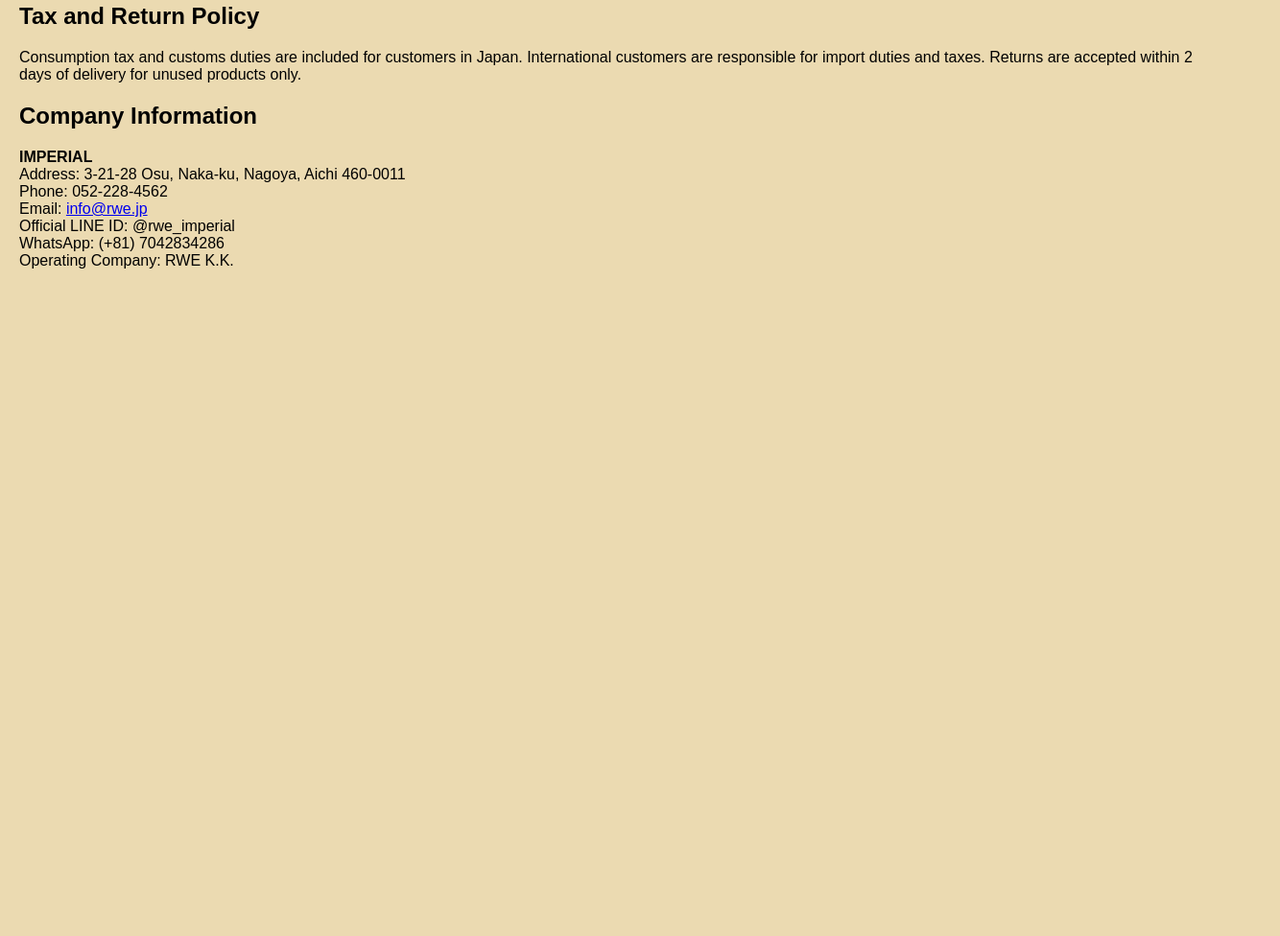
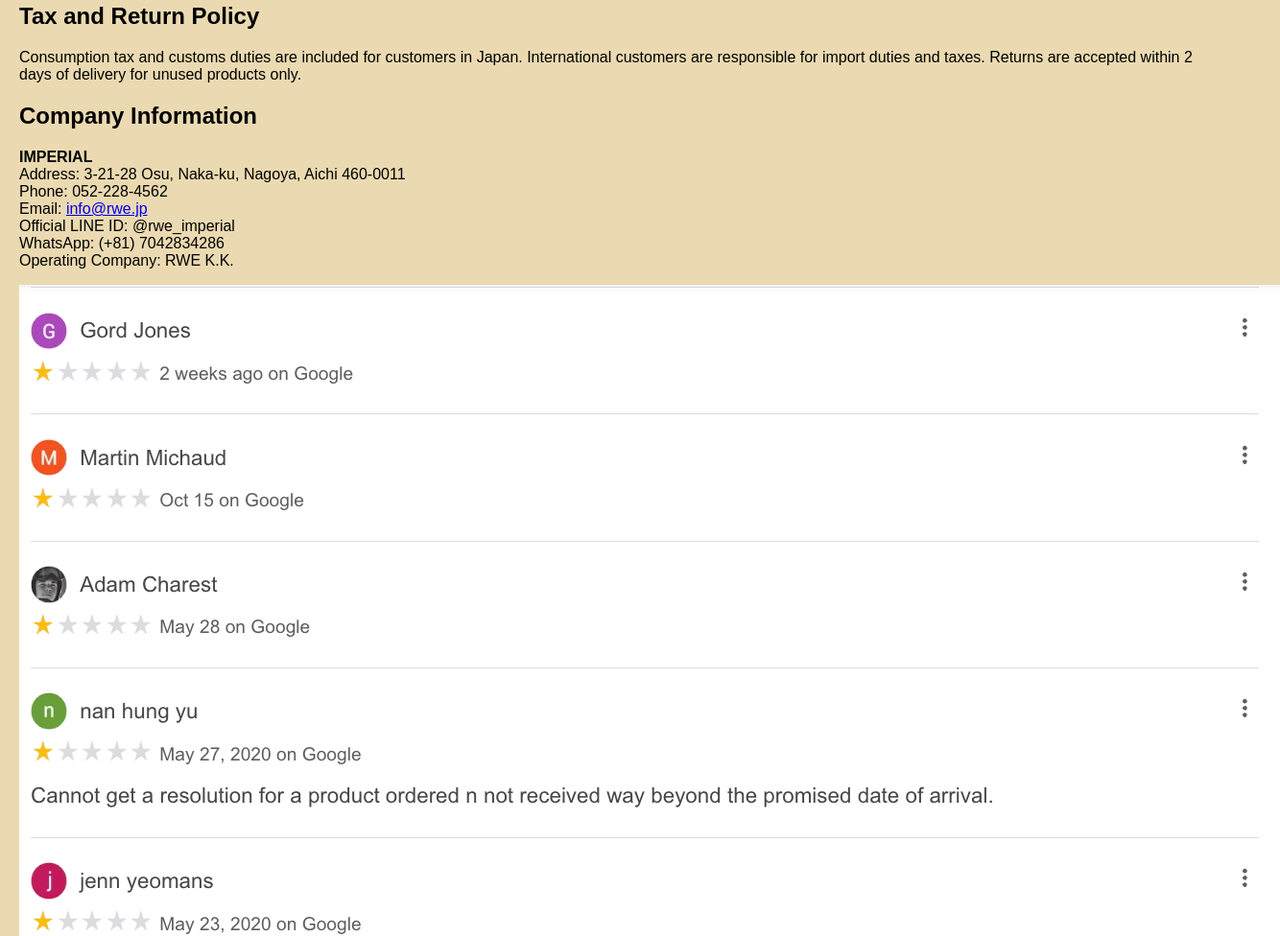
Before and after one commit to marinsavignac/rwe, a plain HTML site: page index.html in a window 1280 px wide. Shown: the part 2288-3264 px from the top of the page at 96% size, 1334 px wide, since content can reach past the window. Before the commit the page ends 2605 px from the top, so only its background shows below. Drawn offline with Linux system fonts and the light colour scheme.

Commit message:
Update index.html

```diff
--- a/index.html
+++ b/index.html
@@ -178,6 +178,9 @@
         Operating Company: RWE K.K.</p>
         </div>
 
+    <div class="footer">
+        <img src="Images/Reviews.jpg" alt="RWE Imperial Reviews from eBay">
+    </div>
 
         </div>
 
@@ -254,6 +257,10 @@
         <li><strong><a href="https://rwe-imperial.com/products/16637689" target="_blank">Cartier Pasha Grid 32mm WJ101456</a>:</strong> ダイヤモンドグリッドクラウン、K18WGホワイトゴールド。<span>通常価格: $5,050.00 USD, セール価格: $4,955.00 USD</span></li>
     </div>
 
+    <div class="footer">
+        <img src="Images/Reviews.jpg" alt="RWE Imperial Reviews from eBay">
+    </div>
+
     </div>
 
     <!-- JavaScript -->
```
